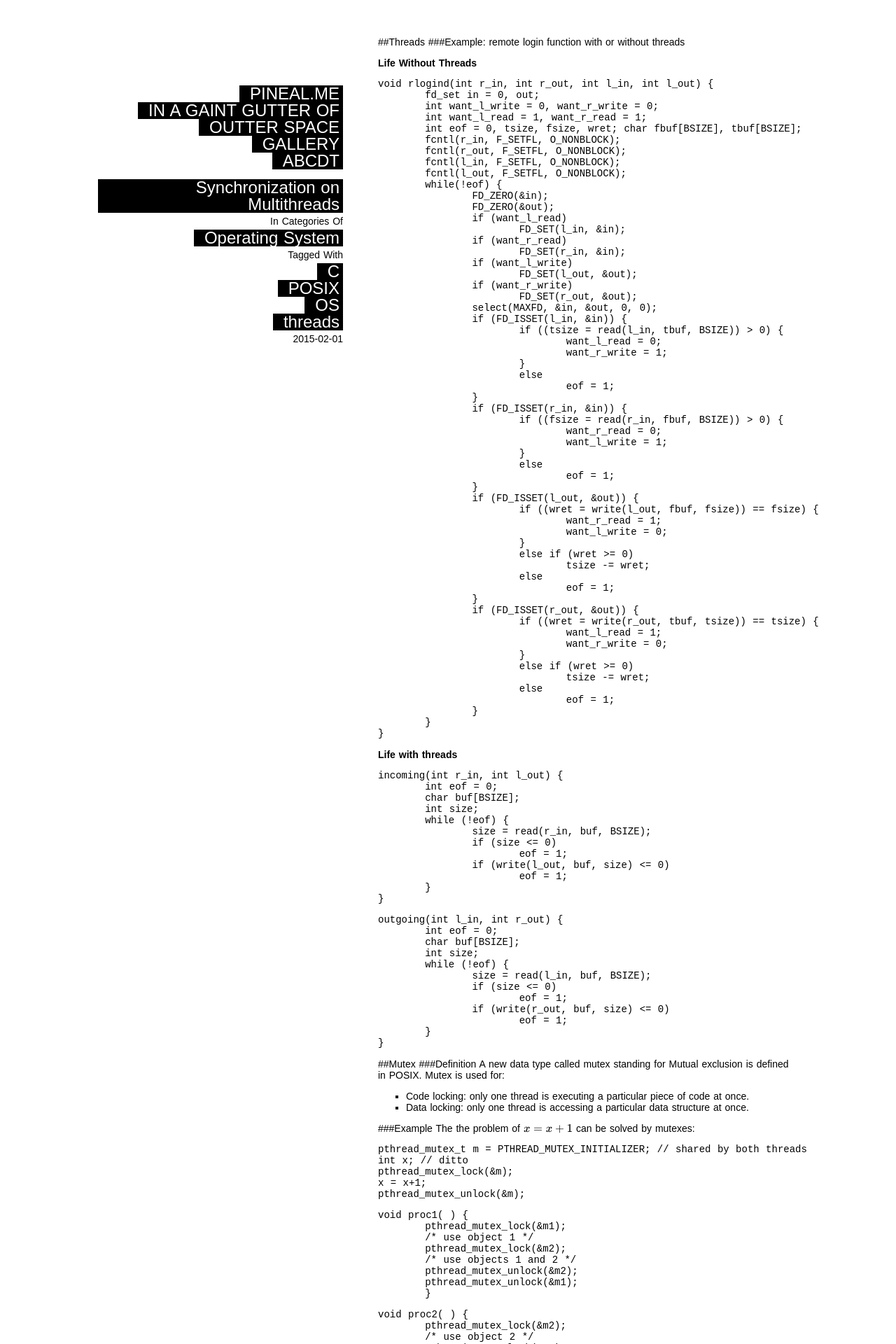
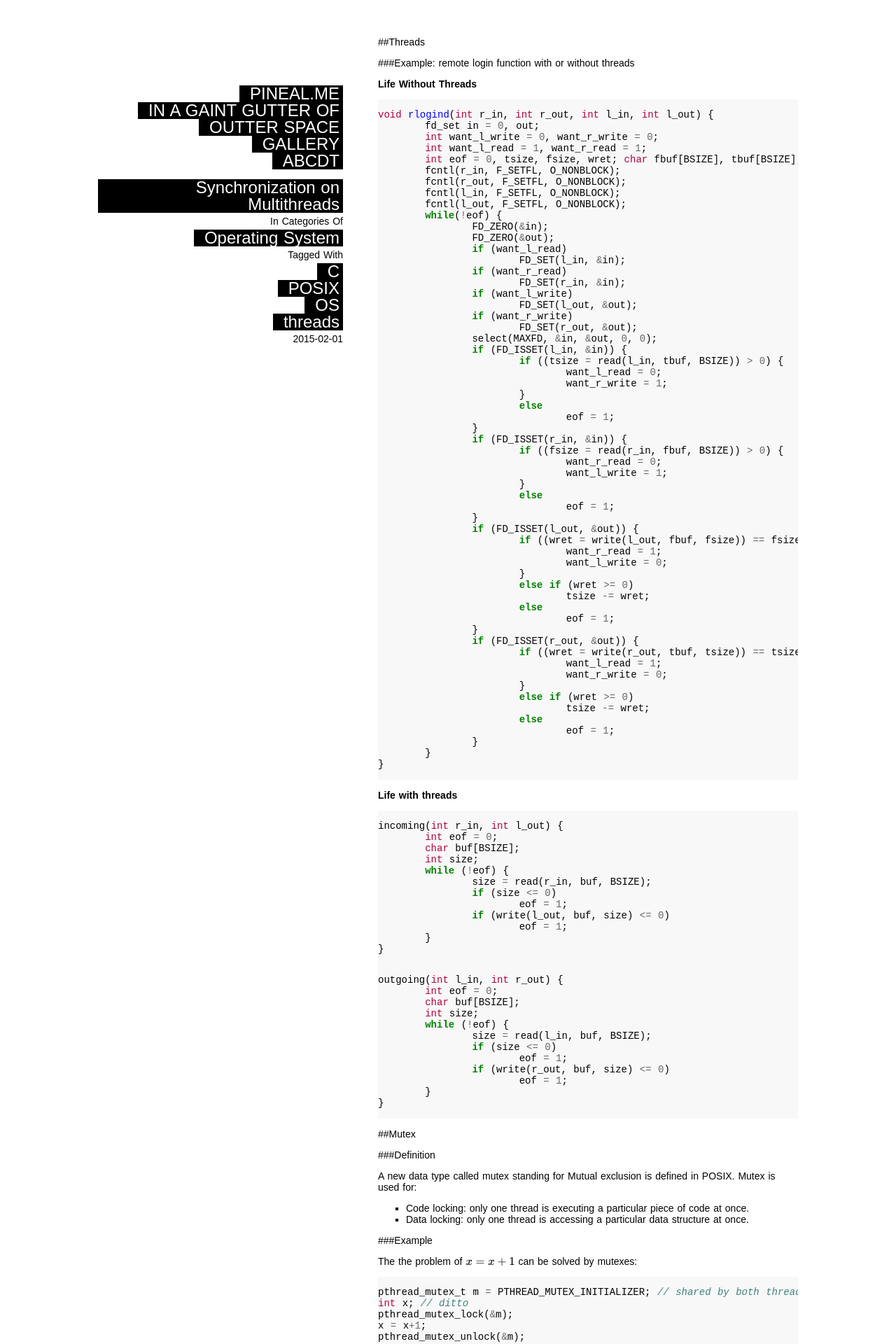
Before and after one commit to pineal/pineal.github.com, a Jekyll site: the page built from _posts/2015/2015-02-01-Synchronization-on-Multithreads.md, in a window 1280 px wide. Shown: the top 1920 px of the page at 70% size. Built offline with Jekyll 4.4.1, drawn with Linux system fonts in a browser that asks for light colours; formulas are drawn with MathJax 3; comment, search, counter and statistics services are not loaded; some of the changed text lies outside the part shown.

Commit message:
update table style

````diff
--- a/_posts/2015/2015-02-01-Synchronization-on-Multithreads.md
+++ b/_posts/2015/2015-02-01-Synchronization-on-Multithreads.md
@@ -10,11 +10,12 @@
 - threads
 ---
 ##Threads
+
 ###Example: remote login function with or without threads
 
 **Life Without Threads**
 
-```C
+~~~cpp
 void rlogind(int r_in, int r_out, int l_in, int l_out) {
 	fd_set in = 0, out;
 	int want_l_write = 0, want_r_write = 0;
@@ -74,11 +75,11 @@
 		}
 	}
 }
-```
+~~~
 
 **Life with threads**
 
-```C
+~~~cpp
 incoming(int r_in, int l_out) {
 	int eof = 0;
 	char buf[BSIZE];
@@ -91,9 +92,9 @@
 			eof = 1;
 	}
 }
-```
+~~~
 
-```C
+~~~cpp
 outgoing(int l_in, int r_out) {
 	int eof = 0;
 	char buf[BSIZE];
@@ -106,27 +107,30 @@
 			eof = 1;
 	}
 }
-```
+~~~
 
 ##Mutex
+
 ###Definition
+
 A new data type called mutex standing for Mutual exclusion is defined in POSIX. Mutex is used for:
 
 - Code locking: only one thread is executing a particular piece of code at once.
 - Data locking: only one thread is accessing a particular data structure at once.
 
 ###Example
+
 The the problem of $x = x + 1$ can be solved by mutexes:
 
-```C
+~~~cpp
 pthread_mutex_t m = PTHREAD_MUTEX_INITIALIZER; // shared by both threads
 int x; // ditto
 pthread_mutex_lock(&m);
 x = x+1;
 pthread_mutex_unlock(&m);
-```
+~~~
 
-```C
+~~~cpp
 void proc1( ) {
 	pthread_mutex_lock(&m1);
 	/* use object 1 */
@@ -135,9 +139,10 @@
 	pthread_mutex_unlock(&m2);
 	pthread_mutex_unlock(&m1);
 	}
-```
+~~~
 
-```C
+
+~~~cpp
 void proc2( ) {
 	pthread_mutex_lock(&m2);
 	/* use object 2 */
@@ -146,9 +151,11 @@
 	pthread_mutex_unlock(&m1);
 	pthread_mutex_unlock(&m2);
 }
-```
+~~~
+
 
 ##Deadlock
+
 ###Occur conditions
 Generally the conditions below are **necessary but not sufficient** for deadlock:
 
@@ -160,21 +167,23 @@
 When threads can wait on only one of them at a time (while holding locks on any number of them), these conditions are **necessary and also sufficient**.
 
 ##Semaphores
+
 We use the following notation to describe the semantics of P:
 
-```
+~~~
 when (semaphore > 0)
 [semaphore = semaphore – 1;]
-```
+~~~
 
 The V operation is simpler: a thread atomically adds one to the value of the semaphore. We write this as:
 
-```
+~~~
 [semaphore = semaphore + 1;]
-```
+~~~
 
 ###Mutexes implementation
-```C
+
+~~~cpp
 semaphore S = 1;
 void OneAtATime( ) {
        P(S);
@@ -183,19 +192,20 @@
        ...
        V(S);
 }
-```
+~~~
 
 ###Reader-Writers Problem
-```C
+
+~~~cpp
 void reader( ) {
 	when (writers == 0)
 		[readers++; ]
 		// read
 		[readers--;]
 }
-```
+~~~
 
-```C
+~~~cpp
 reader(){
 pthread_mutex_lock(&m);
 while (!(writers == 0))
@@ -209,10 +219,10 @@
 	pthread_cond_signal(&writersQ);
 	pthread_mutex_unlock(&m);
 }
-```
+~~~
 
 
-```C
+~~~cpp
 void writer( ) {
 when ((writers == 0) &&
 }
@@ -221,4 +231,4 @@
 // write
 [writers--;]
 }
-```
+~~~
--- a/media/css/style.css
+++ b/media/css/style.css
@@ -11,24 +11,32 @@
 }
 
 table {
+	border-top: 1px solid black;
+	border-bottom: 1px solid black;
+	border-collapse: collapse;
+	float: center;
+	width: 100%;
   padding: 0; }
 
   table tr {
-    border-top: 1px solid #cccccc;
+    border-top: 0px solid #cccccc;
     background-color: white;
     margin: 0;
     padding: 0; }
     table tr:nth-child(2n) {
-      background-color: #f8f8f8; }
+      background-color: white; }
     table tr th {
+      background-color: #cccccc;
       font-weight: bold;
-      border: 1px solid #cccccc;
-      text-align: left;
+/*      border: 1px solid #cccccc;
+*/      text-align: center;
       margin: 0;
       padding: 6px 13px; }
     table tr td {
-      border: 1px solid #cccccc;
-      text-align: left;
+      /*border: 1px solid #cccccc;*/
+          border-bottom: 1px solid black;
+
+      text-align: center;
       margin: 0;
       padding: 6px 13px; }
     table tr th :first-child, table tr td :first-child {
@@ -145,6 +153,7 @@
 }
 
 #sidenav a:hover{
+	border-right: 3px solid white;
 }
 
 
````
Also changed, not shown: _posts/2015/2015-03-24-Kalman-Filter.md (+14 -3 lines).
